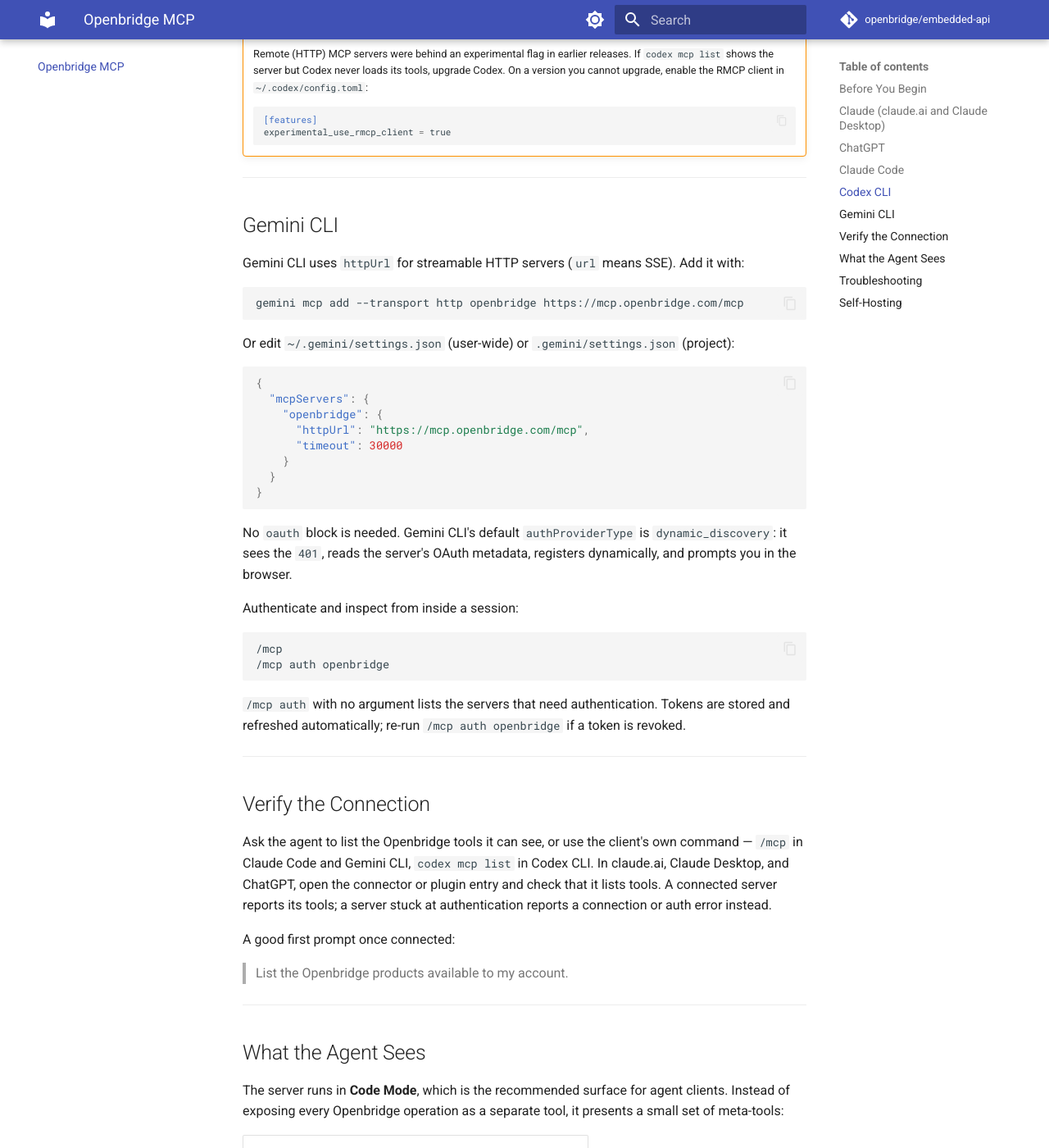
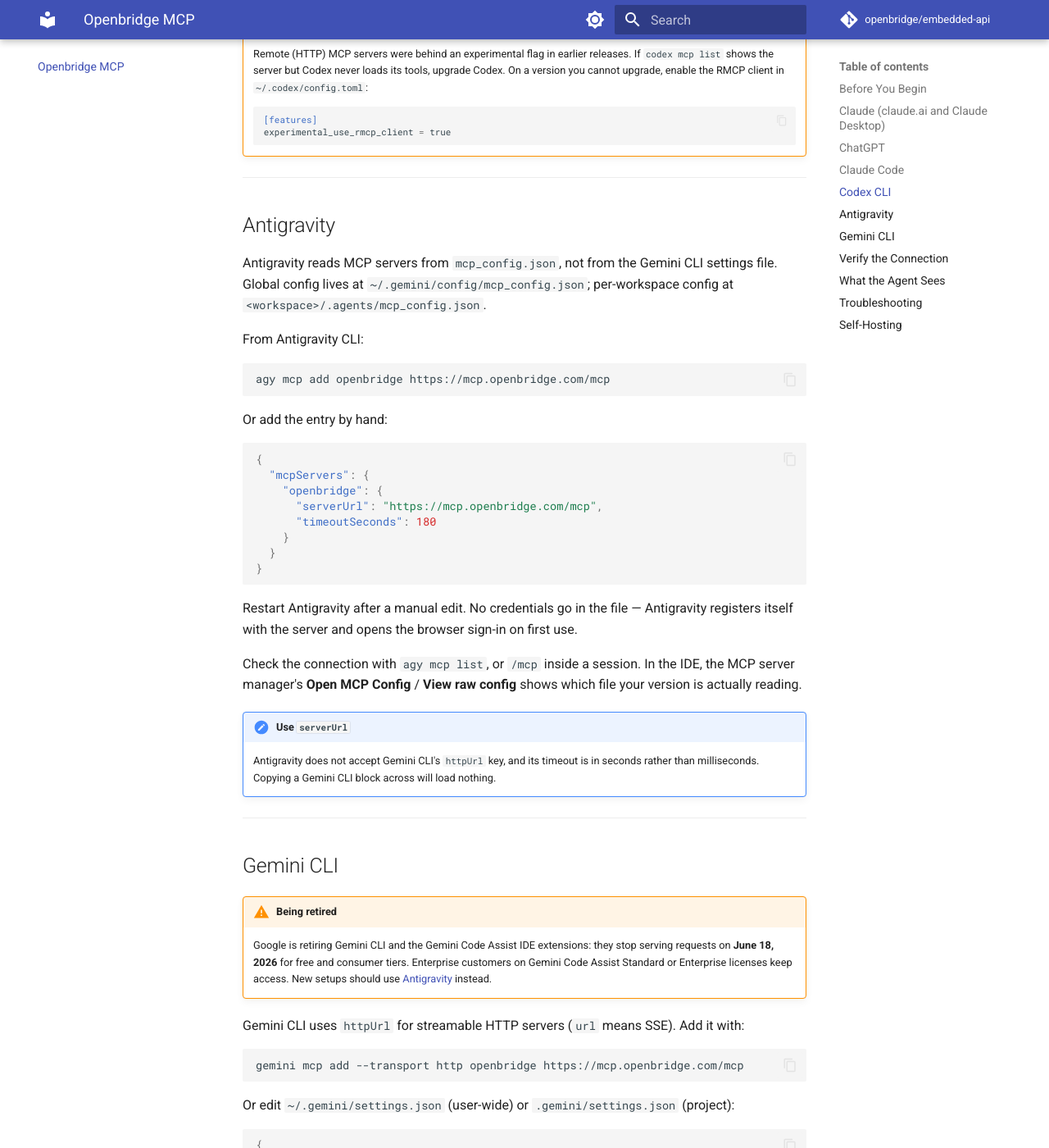
Before and after one commit to openbridge/embedded-api, an MkDocs documentation site: the page built from docs/mcp.md, in a window 1280 px wide and 1400 px high, scrolled down 3679 px. Shown: the whole window at 82% size. Built offline with MkDocs 1.6.1 and Material for MkDocs 9.7.7, drawn with Linux system fonts in a browser that asks for light colours; comment, search, counter and statistics services are not loaded; some of the changed text lies outside the part shown.

Commit message:
docs: add Antigravity MCP setup, flag Gemini CLI retirement
Antigravity sits ahead of Gemini CLI since Gemini CLI stops serving
requests on June 18, 2026. Its config is a separate mcp_config.json
with serverUrl, so a Gemini CLI block does not carry over.

````diff
--- a/docs/mcp.md
+++ b/docs/mcp.md
@@ -151,7 +151,42 @@ codex mcp list
 
 ---
 
+## Antigravity
+
+Antigravity reads MCP servers from `mcp_config.json`, not from the Gemini CLI settings file. Global config lives at `~/.gemini/config/mcp_config.json`; per-workspace config at `<workspace>/.agents/mcp_config.json`.
+
+From Antigravity CLI:
+
+```bash
+agy mcp add openbridge https://mcp.openbridge.com/mcp
+```
+
+Or add the entry by hand:
+
+```json
+{
+  "mcpServers": {
+    "openbridge": {
+      "serverUrl": "https://mcp.openbridge.com/mcp",
+      "timeoutSeconds": 180
+    }
+  }
+}
+```
+
+Restart Antigravity after a manual edit. No credentials go in the file — Antigravity registers itself with the server and opens the browser sign-in on first use.
+
+Check the connection with `agy mcp list`, or `/mcp` inside a session. In the IDE, the MCP server manager's **Open MCP Config** / **View raw config** shows which file your version is actually reading.
+
+!!! note "Use `serverUrl`"
+    Antigravity does not accept Gemini CLI's `httpUrl` key, and its timeout is in seconds rather than milliseconds. Copying a Gemini CLI block across will load nothing.
+
+---
+
 ## Gemini CLI
+
+!!! warning "Being retired"
+    Google is retiring Gemini CLI and the Gemini Code Assist IDE extensions: they stop serving requests on **June 18, 2026** for free and consumer tiers. Enterprise customers on Gemini Code Assist Standard or Enterprise licenses keep access. New setups should use [Antigravity](#antigravity) instead.
 
 Gemini CLI uses `httpUrl` for streamable HTTP servers (`url` means SSE). Add it with:
 
@@ -187,7 +222,7 @@ Authenticate and inspect from inside a session:
 
 ## Verify the Connection
 
-Ask the agent to list the Openbridge tools it can see, or use the client's own command — `/mcp` in Claude Code and Gemini CLI, `codex mcp list` in Codex CLI. In claude.ai, Claude Desktop, and ChatGPT, open the connector or plugin entry and check that it lists tools. A connected server reports its tools; a server stuck at authentication reports a connection or auth error instead.
+Ask the agent to list the Openbridge tools it can see, or use the client's own command — `/mcp` in Claude Code and Gemini CLI, `codex mcp list` in Codex CLI, `agy mcp list` in Antigravity. In claude.ai, Claude Desktop, and ChatGPT, open the connector or plugin entry and check that it lists tools. A connected server reports its tools; a server stuck at authentication reports a connection or auth error instead.
 
 A good first prompt once connected:
 
@@ -214,11 +249,11 @@ Credential-returning and mutating operations — creating or cancelling subscrip
 
 ## Troubleshooting
 
-**Client reports `401 Unauthorized`.** Authentication has not completed. Run the client's auth command (`/mcp` in Claude Code, `codex mcp login openbridge`, `/mcp auth openbridge` in Gemini CLI), or reconnect the connector in claude.ai, Claude Desktop, or ChatGPT, and finish the browser flow. The endpoint returns `401` with a `WWW-Authenticate` header to every unauthenticated request — that is the handshake, not an outage.
+**Client reports `401 Unauthorized`.** Authentication has not completed. Run the client's auth command (`/mcp` in Claude Code or Antigravity, `codex mcp login openbridge`, `/mcp auth openbridge` in Gemini CLI), or reconnect the connector in claude.ai, Claude Desktop, or ChatGPT, and finish the browser flow. The endpoint returns `401` with a `WWW-Authenticate` header to every unauthenticated request — that is the handshake, not an outage.
 
 **Browser flow finishes but a CLI client still fails.** The redirect must reach the client's local callback listener. Complete the flow on the same machine as the client; an SSH session or container without browser access to the host loopback will not work.
 
-**Tools never appear after adding the server.** Restart the client. Claude Code and Gemini CLI discover tools on session start; Codex CLI needs a fresh session after a `config.toml` change. In claude.ai, Claude Desktop, and ChatGPT the connector is per conversation — enable it in a new chat (**+ → Connectors** in Claude, `@` in ChatGPT) rather than expecting it in an existing one.
+**Tools never appear after adding the server.** Restart the client. Claude Code and Gemini CLI discover tools on session start; Codex CLI needs a fresh session after a `config.toml` change, and Antigravity needs one after an `mcp_config.json` edit. In claude.ai, Claude Desktop, and ChatGPT the connector is per conversation — enable it in a new chat (**+ → Connectors** in Claude, `@` in ChatGPT) rather than expecting it in an existing one.
 
 **`403 Forbidden` on specific operations.** The authenticated account lacks access to that resource, or the operation is in the privileged profile. Confirm you authenticated as the intended account.
 
````
